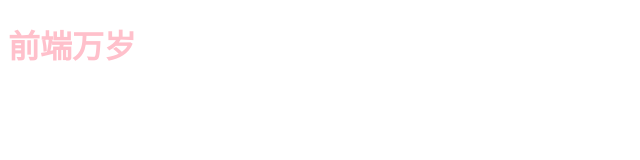
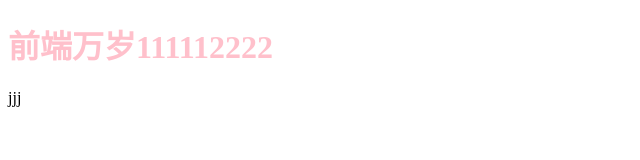
Before and after one commit to JYunLi/test-demo, a plain HTML site: page index.html in a window 1280 px wide. Shown: the whole page, without its empty margins (0-640 px from the left). Drawn offline with Linux system fonts and the light colour scheme.

Commit message:
第一次提交ok

```diff
--- a/index.html
+++ b/index.html
@@ -10,7 +10,8 @@
 </head>
 
 <body>
-    <h1>前端万岁</h1>
+    <h1>前端万岁111112222</h1>
+    <span>jjj</span>
 </body>
 
 </html>
```
